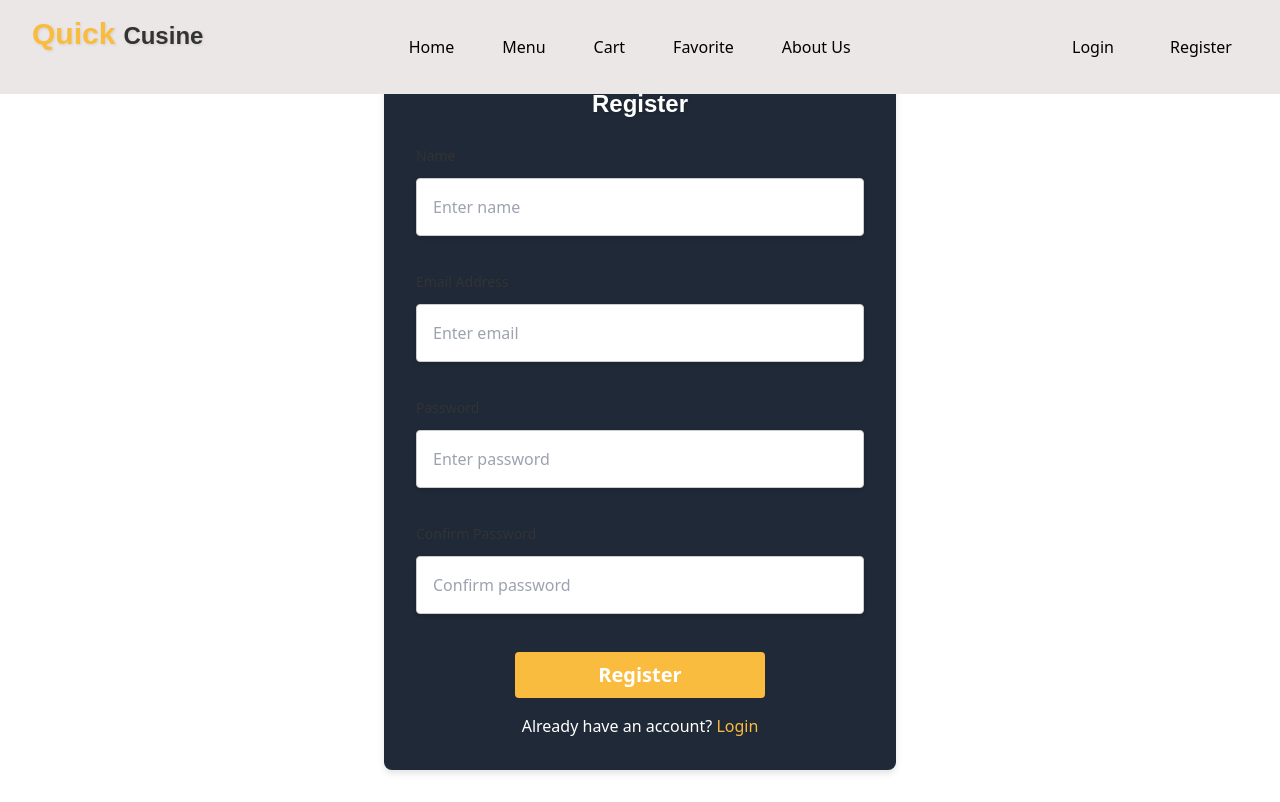
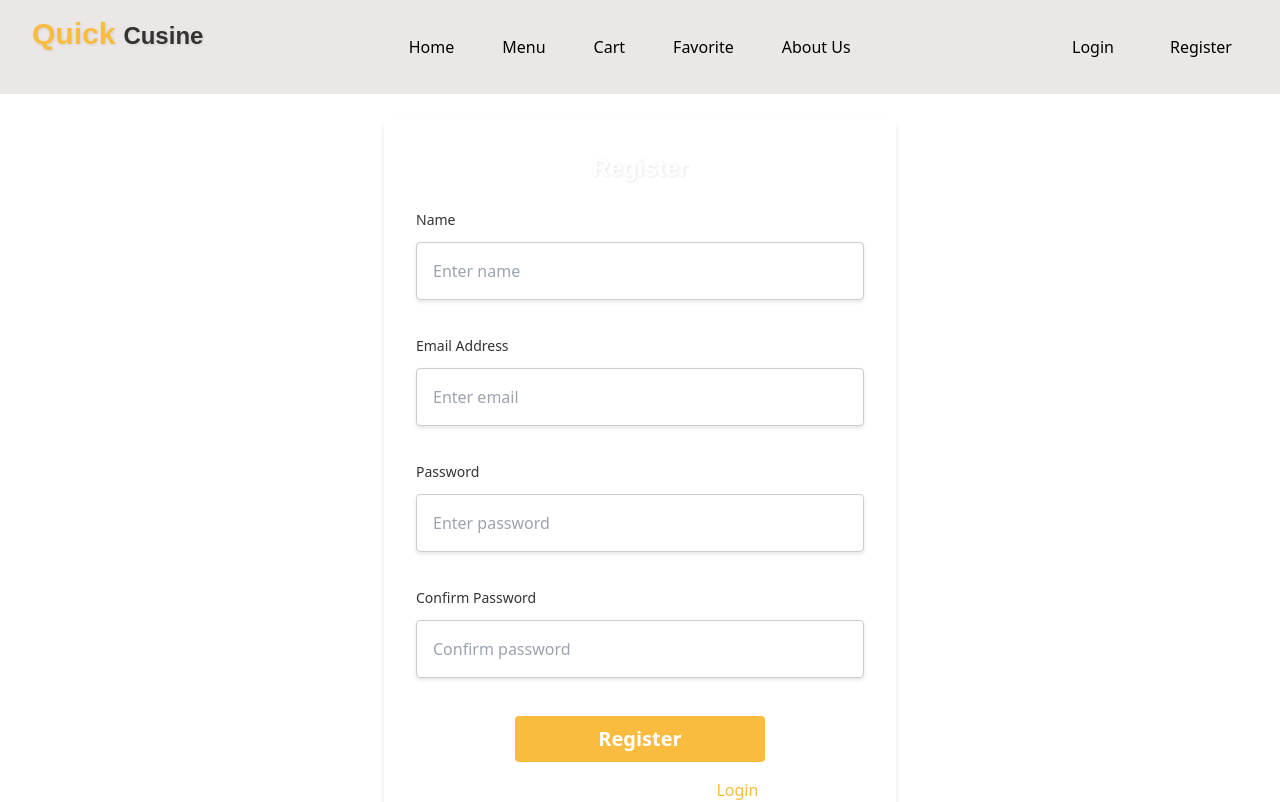
Before and after one commit to ousl-group-K6-QuickCuisine/Quick-Cuisine, a React (Vite) app in the folder frontend/: page /register in a window 1280 px wide. Shown: the top 802 px of the page. Built offline with nearby package versions, Linux system fonts and the light colour scheme.

Commit message:
register design

```diff
--- a/frontend/src/pages/Auth/Register.jsx
+++ b/frontend/src/pages/Auth/Register.jsx
@@ -66,8 +66,8 @@ const Register = () => {
   }
 
   return (
-    <section className="register_container">
-      <div className="register_from bg-gray-800">
+    <section className="register_container mt-16">
+      <div className="register_from ">
         <h1 className="register_header ">Register</h1>
 
         <form onSubmit={submitHandler} className="form_container">
```
